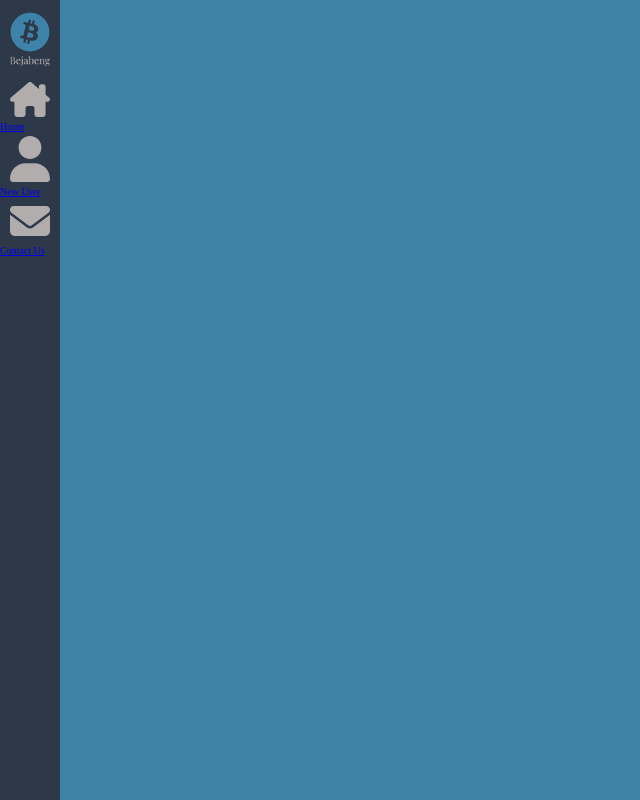
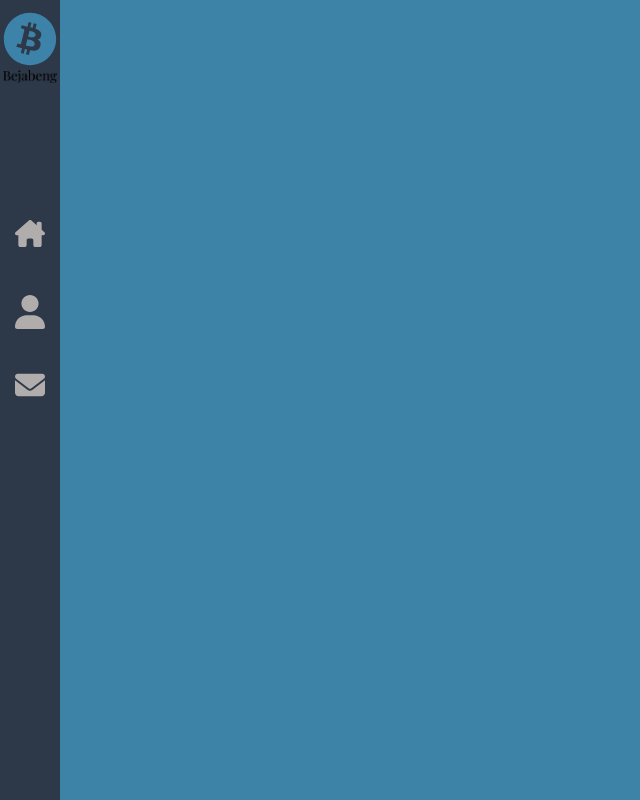
Before and after one commit to rodneybejabeng/react-portfolio-website, a React (Create React App) app: page / in a window 1280 px wide. Shown: the whole page, without its empty margins (0-640 px from the left). Built offline with nearby package versions, Linux system fonts and the light colour scheme.

Commit message:
Update all sidebar icons with transitions

```diff
--- a/src/components/Sidebar/index.js
+++ b/src/components/Sidebar/index.js
@@ -11,20 +11,17 @@ const Sidebar = () => (
     <div className='nav-bar'>
         <Link className='logo' to='/'>
             <img src= { TempLogo } alt='logo' class= 'filter-blue' />
-            <img src= { LogoSub } alt='sub-logo' class= 'filter-gray' />
+            <img src= { LogoSub } alt= 'sub-logo' className='sub-logo' class= 'filter-gray' />
         </Link>
         <nav>
             <NavLink exact='true' activeclassname='active' to='/'>
                 <img src= { Home } alt='logo' class='filter-gray' />
-                <>Home</>
             </NavLink>
-            <NavLink exact='true' activeclassname='active' to='/about'>
+            <NavLink exact='true' activeclassname='active' className="about-link" to='/about'>
                 <img src= { User } alt='logo' class='filter-gray' />
-                <>New User</>
             </NavLink>
-            <NavLink exact='true' activeclassname='active' to='/contact'>
+            <NavLink exact='true' activeclassname='active' className='contact-link' to='/contact'>
                 <img src= { Envelope } alt='logo' class='filter-gray' />
-                <>Contact Us</>
             </NavLink>
         </nav>
     </div>
--- a/src/components/Sidebar/index.scss
+++ b/src/components/Sidebar/index.scss
@@ -10,22 +10,108 @@
     .logo {
         display: block;
         padding: 8px 0;
+
+        .filter-blue {
+            filter: invert(52%) sepia(10%) saturate(2390%) hue-rotate(157deg) brightness(87%) contrast(90%);
         }
 
         img {
             display: block;
             margin: 4px auto;
-        width: 40px;
+            width: 90%;
             height: auto;
+
+
+
+            &.sub-logo {
+                width: 50px;
+
+            }
         }
 
+    }
+
+    nav {
 
         .filter-gray {
             filter: invert(71%) sepia(9%) saturate(77%) hue-rotate(314deg) brightness(98%) contrast(86%);
         }
 
-    .filter-blue {
-        filter: invert(52%) sepia(10%) saturate(2390%) hue-rotate(157deg) brightness(87%) contrast(90%);
+        display: block;
+        text-align: left;
+        position: absolute;
+        margin-left: 25%;
+        height: 210px;
+        top: 50%;
+        margin-top: -180px;
+        width: 50%;
+        line-height: 75px;
+
+        a {
+            font-size: 22px;
+            color: #4d4d4e;
+            display: block;
+            line-height: 10px;
+            height: 75px;
+            position: relative;
+            text-decoration: none;
+
+            i {
+                transition: all .3s ease-out;
+            }
+
+            &:hover {
+                color: #6185c2;
+                img {
+                    opacity: 0;
+                }
+
+                &:after {
+                    opacity: 1;
+                }
+            }
+
+            &:after {
+                content: 'dummy text';
+                font-size: 9px;
+                letter-spacing: 2px;
+                position: absolute;
+                top: 5;
+                display: block;
+                width: 100%;
+                text-align: center;
+                opacity: 0;
+                transition: all .3s ease-out;
+            }
+
+            &:first-child {
+                &::after{
+                    content: 'HOME';
+                }
             }
 
         }
+
+        a.about-link {
+            &::after {
+                content: 'ABOUT';
+                margin-left: -5px;
+            }
+        }
+
+        a.contact-link {
+            &::after {
+                content: 'CONTACT';
+                text-align: center;
+                margin-left: -12px;
+            }
+        }
+    }
+
+
+
+
+
+
+
+}
```
Lines whose indentation alone changed are shown as unchanged.
